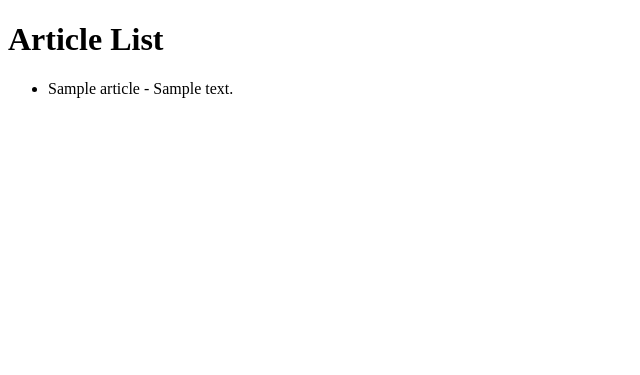
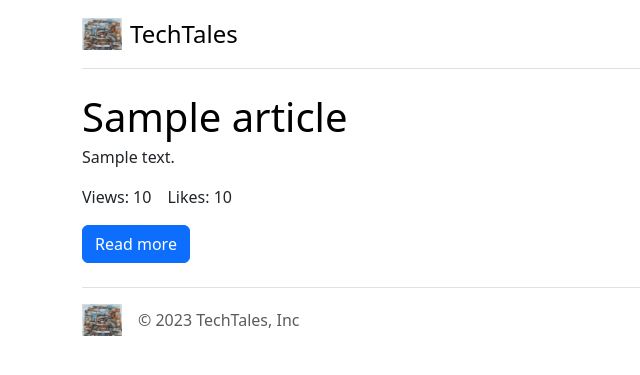
Before and after one commit to hezerford/TechTales, a FastAPI app: template src/templates/index.html in a window 1280 px wide. Shown: the top 375 px of the page, without its empty margins (0-640 px from the left). Run offline with FastAPI, Linux system fonts and the light colour scheme; the template is opened without the code that fills it: most values are stand-ins (such as "Sample title", 1, 10 or a date in 2020).

Commit message:
Created layouts for the main page and articles

```diff
--- a/src/main.py
+++ b/src/main.py
@@ -4,13 +4,13 @@ import uvicorn
 import sys
 import os
 
+sys.path.insert(0, os.path.abspath(os.path.join(os.path.dirname(__file__), "..")))
+
 # Подключаем роутеры
 from src.articles.router import router as article_router
 from src.comments.router import router as comment_router
 from src.api.articles.router import router as api_articles_router
 from src.api.comments.router import router as api_comments_router
-
-sys.path.insert(0, os.path.abspath(os.path.join(os.path.dirname(__file__), "..")))
 
 app = FastAPI(
     title="TechTales"
--- a/src/templates/index.html
+++ b/src/templates/index.html
@@ -5,13 +5,51 @@
     <meta name="viewport" content="width=device-width, initial-scale=1.0">
     <link rel="shortcut icon" href="/static/img/site.png" type="image/x-icon">
     <title>TechTales</title>
+    <link href="https://cdn.jsdelivr.net/npm/bootstrap@5.3.2/dist/css/bootstrap.min.css" rel="stylesheet" integrity="sha384-T3c6CoIi6uLrA9TneNEoa7RxnatzjcDSCmG1MXxSR1GAsXEV/Dwwykc2MPK8M2HN" crossorigin="anonymous">
 </head>
 <body>
-    <h1>Article List</h1>
-    <ul>
+    <div class="container">
+        <header class="d-flex flex-wrap justify-content-center py-3 mb-4 border-bottom">
+            <a href="/" class="d-flex align-items-center mb-3 mb-md-0 me-md-auto link-body-emphasis text-decoration-none">
+                <img class="bi me-2" src="/static/img/site.png" alt="" width="40" height="32">
+                <span class="fs-4">TechTales</span>
+            </a>
+        </header>
+    </div>
+    {% block content %}
+    <div class="container">
         {% for article in articles %}
-            <li>{{ article.title }} - {{ article.content }}</li>
+        <article class="blog-post">
+            <h3 class="display-6 link-body-emphasis mb-1">{{ article.title }}</h3>
+            <p>{{ article.description }}</p>
+            <blockquote>
+            <div class="d-flex">
+                <p>Views: {{ article.views }}</p>
+                <p class="ms-3">Likes: {{ article.likes }}</p>
+            </div>
+            <a href="/{{ article._id }}" class="btn btn-primary">Read more</a>
+            </blockquote>
+        </article>
         {% endfor %}
-    </ul>
+    </div>
+    {% endblock content %}
+    <div class="container">
+
+    <footer class="d-flex flex-wrap justify-content-between align-items-center py-3 my-4 border-top">
+        <div class="col-md-4 d-flex align-items-center">
+            <a href="/" class="mb-3 me-2 mb-md-0 text-body-secondary text-decoration-none lh-1">
+                <img class="bi me-2" src="/static/img/site.png" alt="" width="40" height="32">
+            </a>
+            <span class="mb-3 mb-md-0 text-body-secondary">© 2023 TechTales, Inc</span>
+        </div>
+
+        <ul class="nav col-md-4 justify-content-end list-unstyled d-flex">
+            <li class="ms-3"><a class="text-body-secondary" href="#"><svg class="bi" width="24" height="24"><use xlink:href="#twitter"></use></svg></a></li>
+            <li class="ms-3"><a class="text-body-secondary" href="#"><svg class="bi" width="24" height="24"><use xlink:href="#instagram"></use></svg></a></li>
+            <li class="ms-3"><a class="text-body-secondary" href="#"><svg class="bi" width="24" height="24"><use xlink:href="#facebook"></use></svg></a></li>
+        </ul>
+        </footer>
+    </div>
+    <script src="https://cdn.jsdelivr.net/npm/bootstrap@5.3.2/dist/js/bootstrap.bundle.min.js" integrity="sha384-C6RzsynM9kWDrMNeT87bh95OGNyZPhcTNXj1NW7RuBCsyN/o0jlpcV8Qyq46cDfL" crossorigin="anonymous"></script>
 </body>
 </html>
```
Also changed, not shown: src/articles/router.py (+7 -0 lines), src/templates/article.html (+36 -0 lines).
